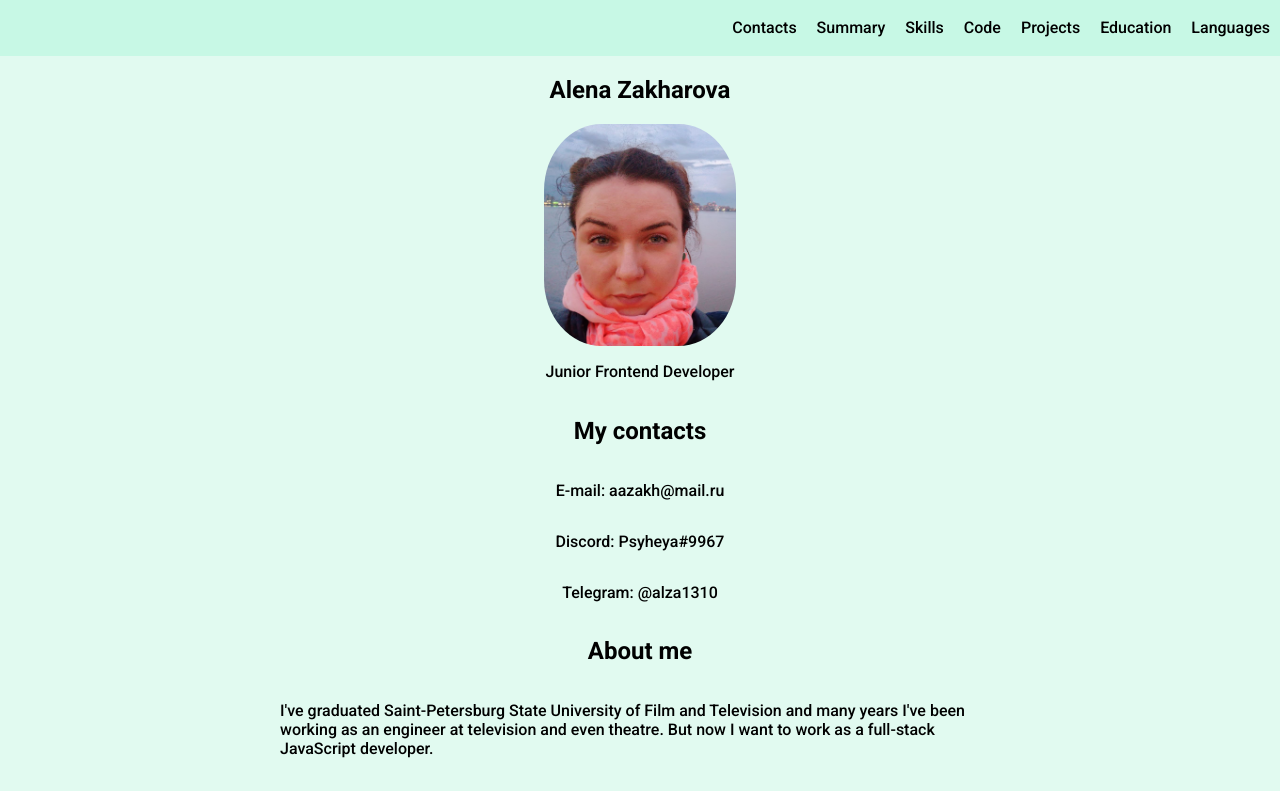
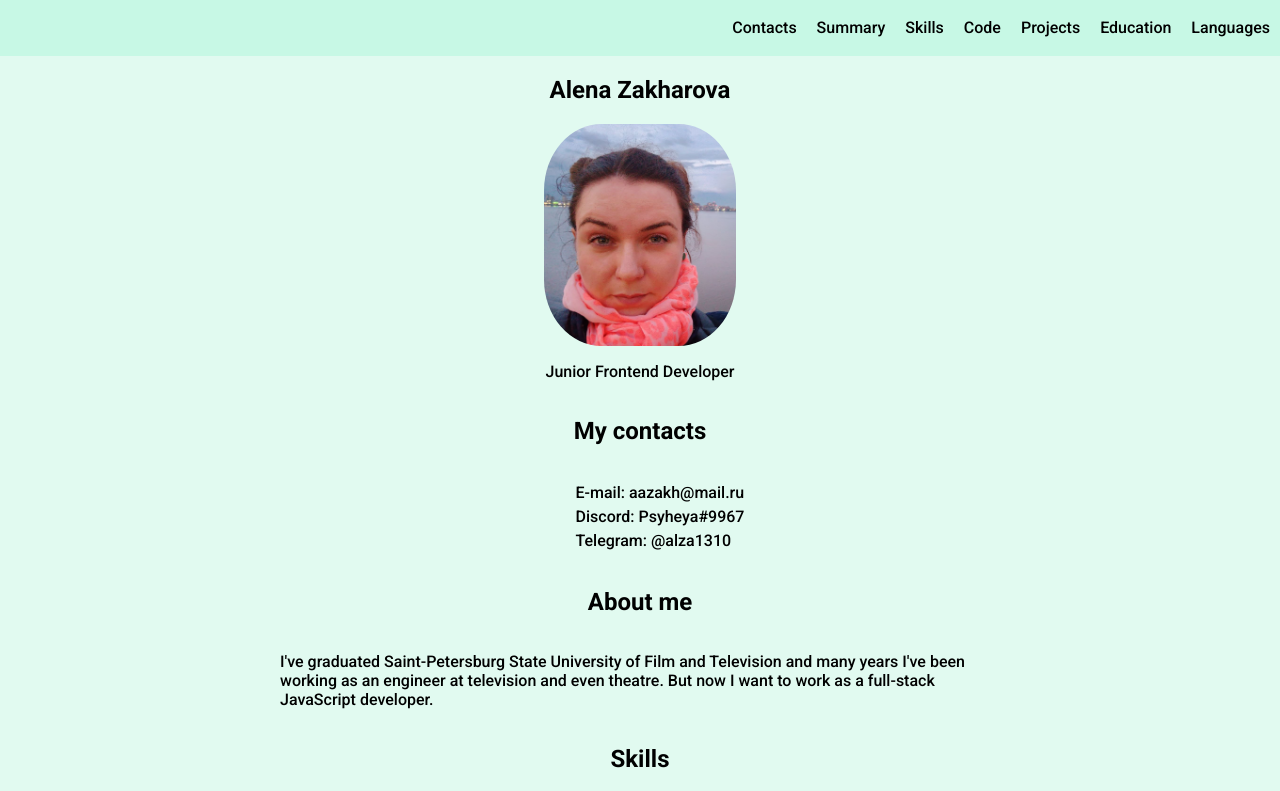
Before and after one commit to Alza13/rsschool-cv, a plain HTML site: page index.html in a window 1280 px wide. Shown: the top 791 px of the page. Drawn offline with Linux system fonts and the light colour scheme.

Commit message:
fix: contacts with <ul>

```diff
--- a/index.html
+++ b/index.html
@@ -38,9 +38,17 @@
       </section>
       <section class="section" id="contacts">
         <h2 class="section-title">My contacts</h2>
-        <p>E-mail: aazakh@mail.ru</p>
-        <p>Discord: Psyheya#9967</p>
-        <p>Telegram: @alza1310</p>
+        <ul>
+          <li class="contacts">
+            E-mail: aazakh@mail.ru
+          </li>
+          <li class="contacts">
+            Discord: Psyheya#9967
+          </li>
+          <li class="contacts">
+            Telegram: @alza1310
+          </li>
+        </ul>
       </section>
       <section class="section" id="summary">
         <h2 class="section-title">About me</h2>
@@ -60,13 +68,15 @@
       </section>
       <section class="section" id="code">
         <h2 class="section-title">Code Example</h2>
-        <code>
-          <pre>
+        <pre>
+          <code>
+
             const square = (num) => {
               return num * num;
             };
-          </pre>
+
         </code>
+        </pre>
       </section>
       <section class="section" id="projects">
         <h2 class="section-title">Projects</h2>
--- a/style.css
+++ b/style.css
@@ -51,6 +51,11 @@ html {
   scroll-behavior: smooth;
 }
 
+.contacts {
+  list-style: none;
+  line-height: 1.5;
+}
+
 .about-me {
   width: 90vh;
 }
```
